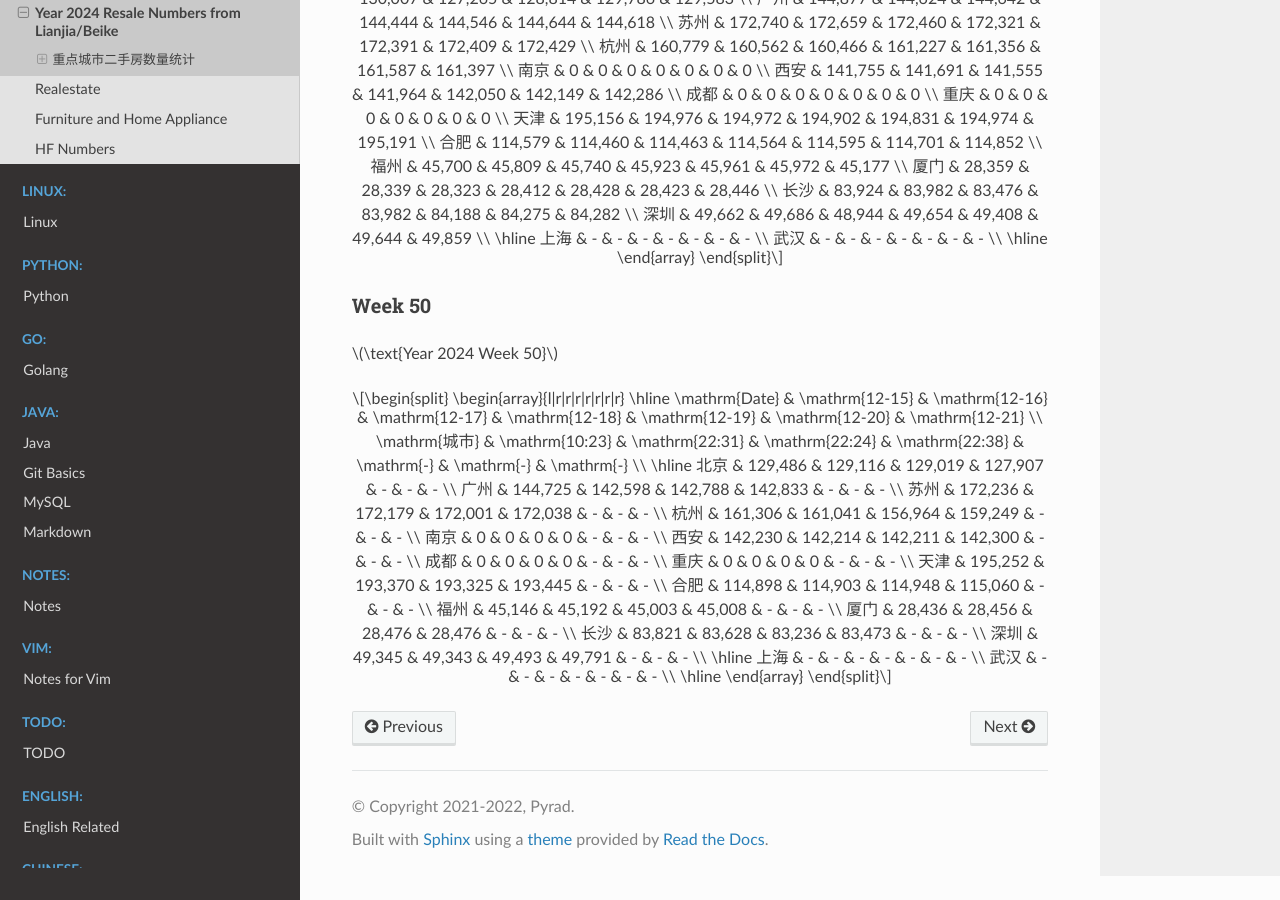
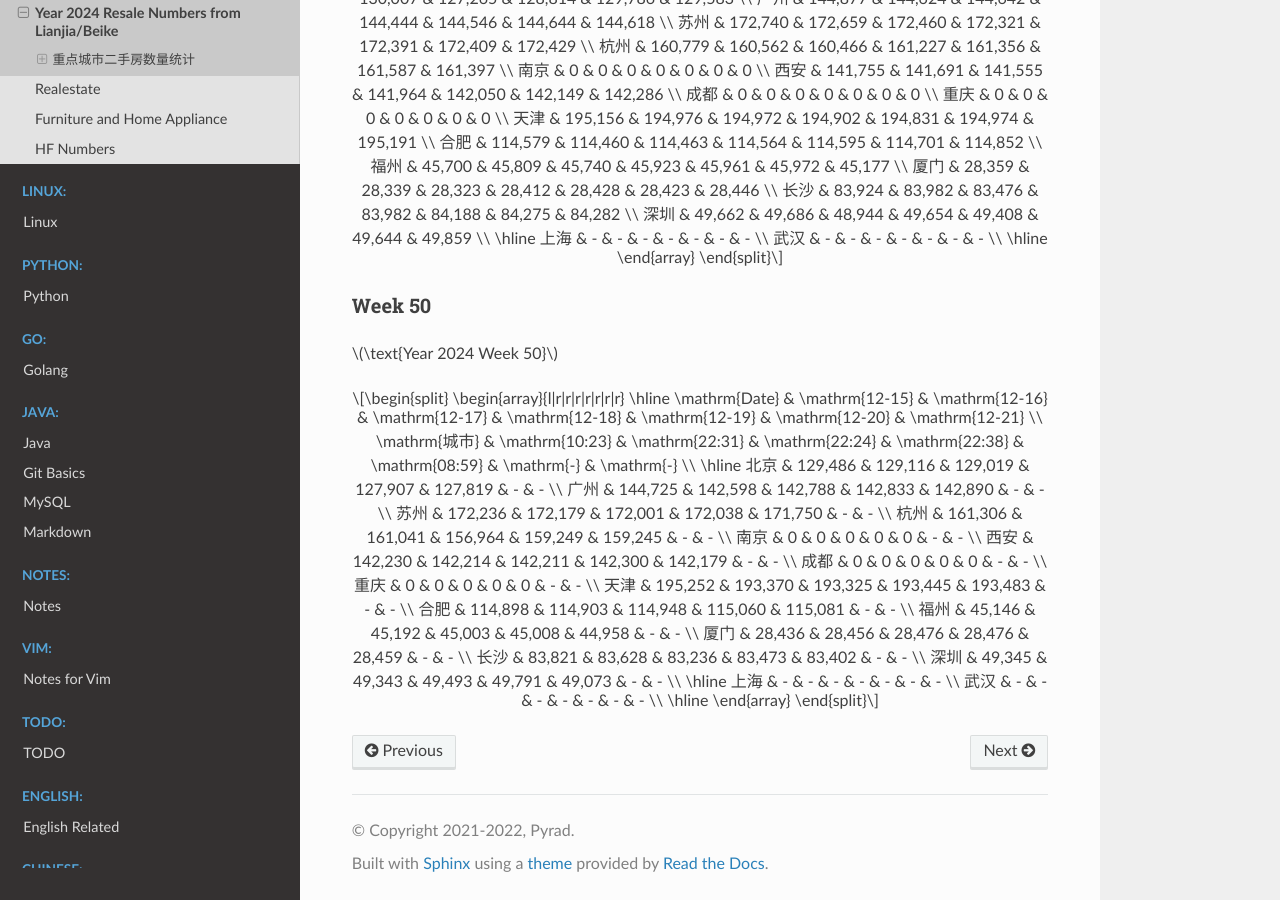
Before and after one commit to Pyrad/pyradnotes, a Sphinx documentation site: the page built from source/RealEstate/resalenumbers2024.md, in a window 1280 px wide and 900 px high, scrolled down 24150 px. Built offline with Sphinx 7.4.7 and the Read the Docs theme 3.1.0, drawn with Linux system fonts in a browser that asks for light colours; pages that are not in the unit, such as notebooks, are missing from menus; a script that is not in the unit is left out.

Commit message:
Realestate Update resale numbers 2024-12-19 08:59

```diff
--- a/source/RealEstate/resalenumbers2024.md
+++ b/source/RealEstate/resalenumbers2024.md
@@ -1611,25 +1611,25 @@
 \begin{array}{l|r|r|r|r|r|r|r}
 \hline
 \mathrm{Date} & \mathrm{12-15} & \mathrm{12-16} & \mathrm{12-17} & \mathrm{12-18} & \mathrm{12-19} & \mathrm{12-20} & \mathrm{12-21} \\
-\mathrm{城市} & \mathrm{10:23} & \mathrm{22:31} & \mathrm{22:24} & \mathrm{22:38} & \mathrm{-} & \mathrm{-} & \mathrm{-} \\
-\hline
-北京 & 129,486 & 129,116 & 129,019 & 127,907 & - & - & - \\
-广州 & 144,725 & 142,598 & 142,788 & 142,833 & - & - & - \\
-苏州 & 172,236 & 172,179 & 172,001 & 172,038 & - & - & - \\
-杭州 & 161,306 & 161,041 & 156,964 & 159,249 & - & - & - \\
-南京 & 0 & 0 & 0 & 0 & - & - & - \\
-西安 & 142,230 & 142,214 & 142,211 & 142,300 & - & - & - \\
-成都 & 0 & 0 & 0 & 0 & - & - & - \\
-重庆 & 0 & 0 & 0 & 0 & - & - & - \\
-天津 & 195,252 & 193,370 & 193,325 & 193,445 & - & - & - \\
-合肥 & 114,898 & 114,903 & 114,948 & 115,060 & - & - & - \\
-福州 & 45,146 & 45,192 & 45,003 & 45,008 & - & - & - \\
-厦门 & 28,436 & 28,456 & 28,476 & 28,476 & - & - & - \\
-长沙 & 83,821 & 83,628 & 83,236 & 83,473 & - & - & - \\
-深圳 & 49,345 & 49,343 & 49,493 & 49,791 & - & - & - \\
-\hline
-上海 & - & - & - & - & - & - & - \\
-武汉 & - & - & - & - & - & - & - \\
-\hline
-\end{array}
-$$
+\mathrm{城市} & \mathrm{10:23} & \mathrm{22:31} & \mathrm{22:24} & \mathrm{22:38} & \mathrm{08:59} & \mathrm{-} & \mathrm{-} \\
+\hline
+北京 & 129,486 & 129,116 & 129,019 & 127,907 & 127,819 & - & - \\
+广州 & 144,725 & 142,598 & 142,788 & 142,833 & 142,890 & - & - \\
+苏州 & 172,236 & 172,179 & 172,001 & 172,038 & 171,750 & - & - \\
+杭州 & 161,306 & 161,041 & 156,964 & 159,249 & 159,245 & - & - \\
+南京 & 0 & 0 & 0 & 0 & 0 & - & - \\
+西安 & 142,230 & 142,214 & 142,211 & 142,300 & 142,179 & - & - \\
+成都 & 0 & 0 & 0 & 0 & 0 & - & - \\
+重庆 & 0 & 0 & 0 & 0 & 0 & - & - \\
+天津 & 195,252 & 193,370 & 193,325 & 193,445 & 193,483 & - & - \\
+合肥 & 114,898 & 114,903 & 114,948 & 115,060 & 115,081 & - & - \\
+福州 & 45,146 & 45,192 & 45,003 & 45,008 & 44,958 & - & - \\
+厦门 & 28,436 & 28,456 & 28,476 & 28,476 & 28,459 & - & - \\
+长沙 & 83,821 & 83,628 & 83,236 & 83,473 & 83,402 & - & - \\
+深圳 & 49,345 & 49,343 & 49,493 & 49,791 & 49,073 & - & - \\
+\hline
+上海 & - & - & - & - & - & - & - \\
+武汉 & - & - & - & - & - & - & - \\
+\hline
+\end{array}
+$$
```
Also changed, not shown: 1 other file.
